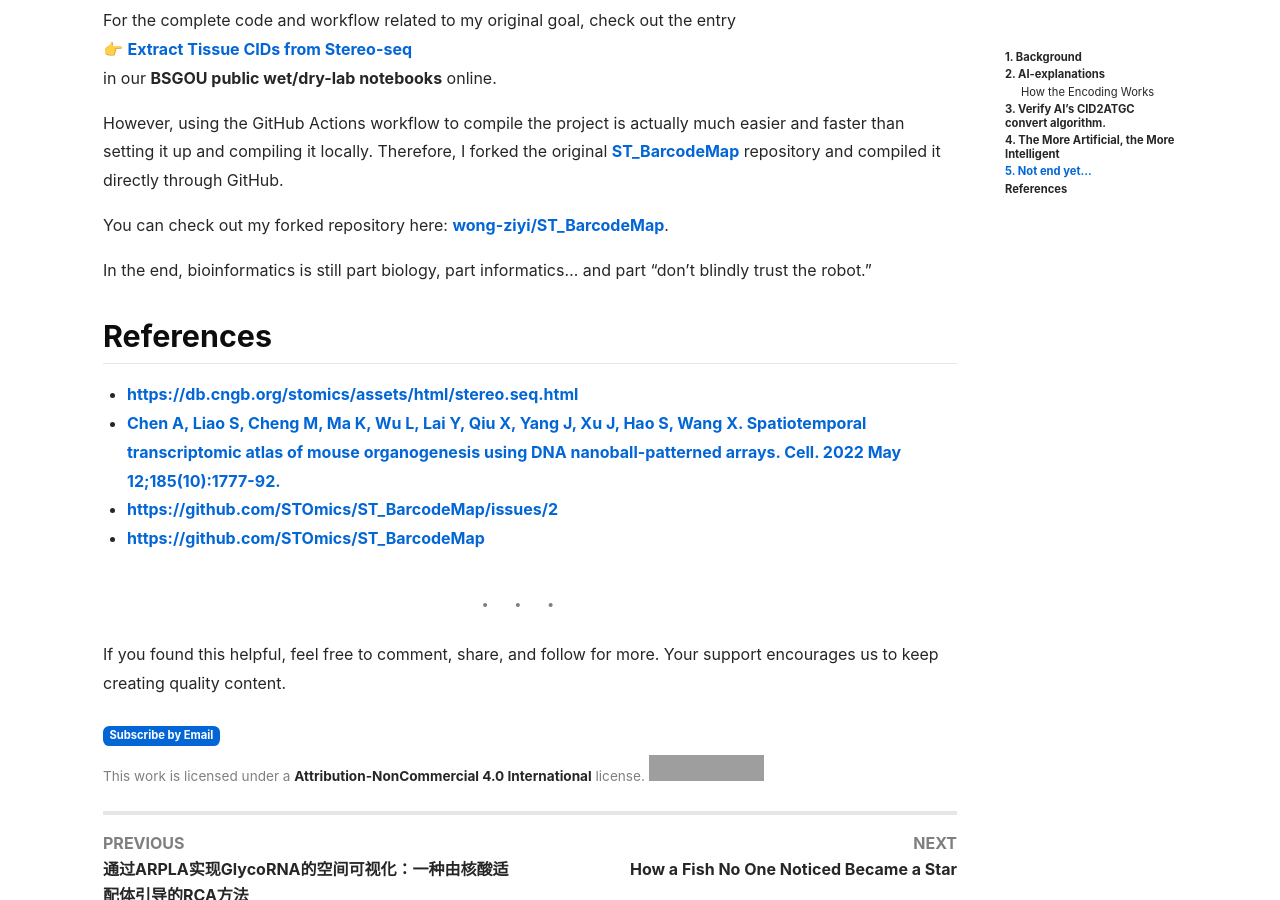
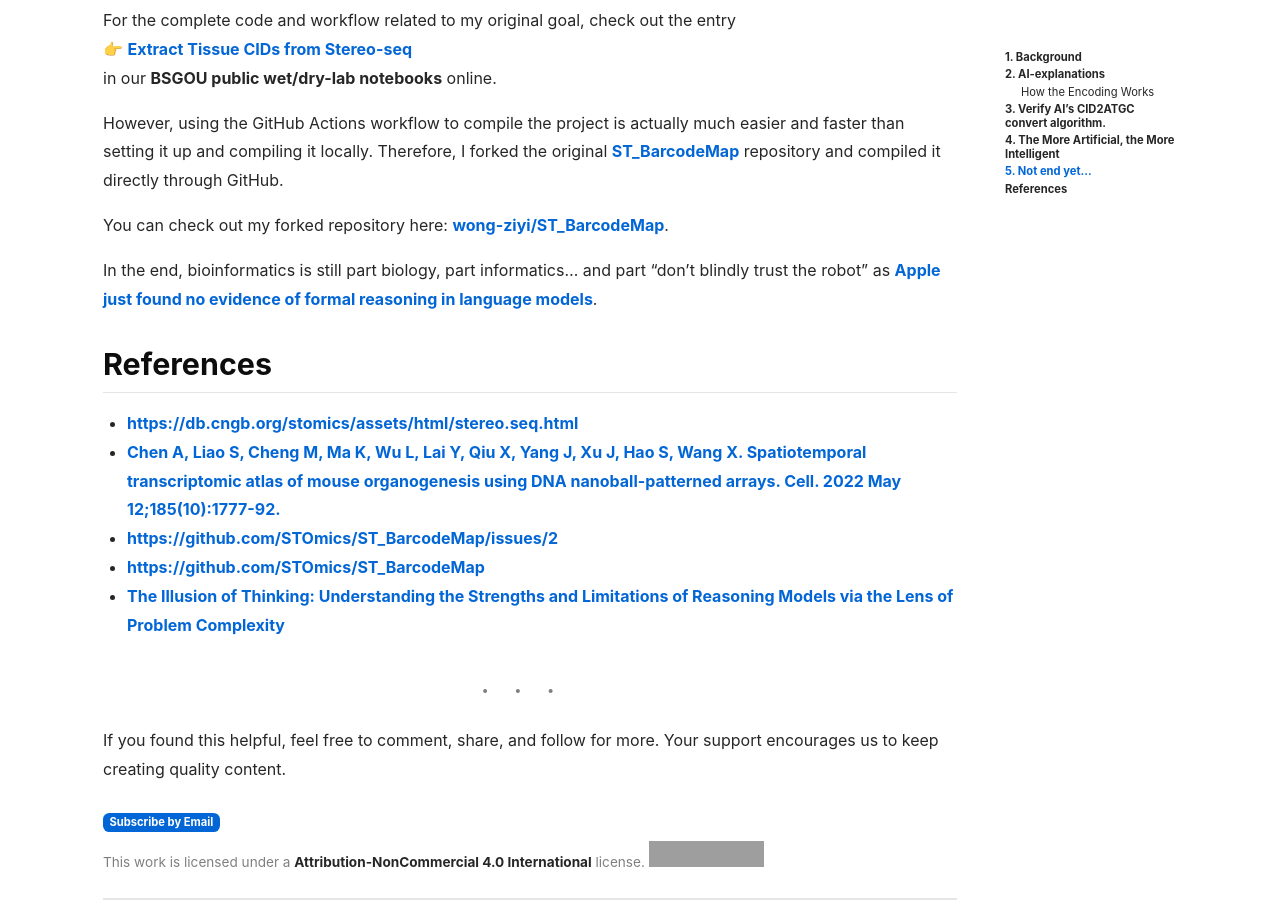
Before and after one commit to LabOnoM/LabOnoM.github.io, a Jekyll site: the page built from _posts/2025-06-08-how-to-encode-barcode-in-stereo-seq.md, in a window 1280 px wide and 900 px high, scrolled down 6891 px. Built offline with Jekyll 4.4.1, drawn with Linux system fonts in a browser that asks for light colours; nearby versions of some CDN libraries; comment, search, counter and statistics services are not loaded; grey boxes are pictures that could not be loaded.

Commit message:
Update 2025-06-08-how-to-encode-barcode-in-stereo-seq.md

```diff
--- a/_posts/2025-06-08-how-to-encode-barcode-in-stereo-seq.md
+++ b/_posts/2025-06-08-how-to-encode-barcode-in-stereo-seq.md
@@ -240,13 +240,14 @@ However, using the GitHub Actions workflow to compile the project is actually mu
 
 You can check out my forked repository here: [wong-ziyi/ST_BarcodeMap](https://github.com/wong-ziyi/ST_BarcodeMap).
 
-In the end, bioinformatics is still part biology, part informatics… and part "don’t blindly trust the robot."
+In the end, bioinformatics is still part biology, part informatics… and part "don’t blindly trust the robot" as [Apple just found no evidence of formal reasoning in language models]([https://x.com/omarsar0/status/1931333830985883888](https://x.com/Dentist_Wong/status/1931534804694208986)).
 
 ## References
  - [https://db.cngb.org/stomics/assets/html/stereo.seq.html](https://db.cngb.org/stomics/assets/html/stereo.seq.html)
  - [Chen A, Liao S, Cheng M, Ma K, Wu L, Lai Y, Qiu X, Yang J, Xu J, Hao S, Wang X. Spatiotemporal transcriptomic atlas of mouse organogenesis using DNA nanoball-patterned arrays. Cell. 2022 May 12;185(10):1777-92.](https://www.cell.com/cell/fulltext/S0092-8674(22)00399-3?dgcid=raven_jbs_etoc_email)
 - [https://github.com/STOmics/ST_BarcodeMap/issues/2](https://github.com/STOmics/ST_BarcodeMap/issues/2)
 - [https://github.com/STOmics/ST_BarcodeMap](https://github.com/STOmics/ST_BarcodeMap)
+- [The Illusion of Thinking: Understanding the Strengths and Limitations of Reasoning Models via the Lens of Problem Complexity](https://machinelearning.apple.com/research/illusion-of-thinking)
 
 ---
 
```
